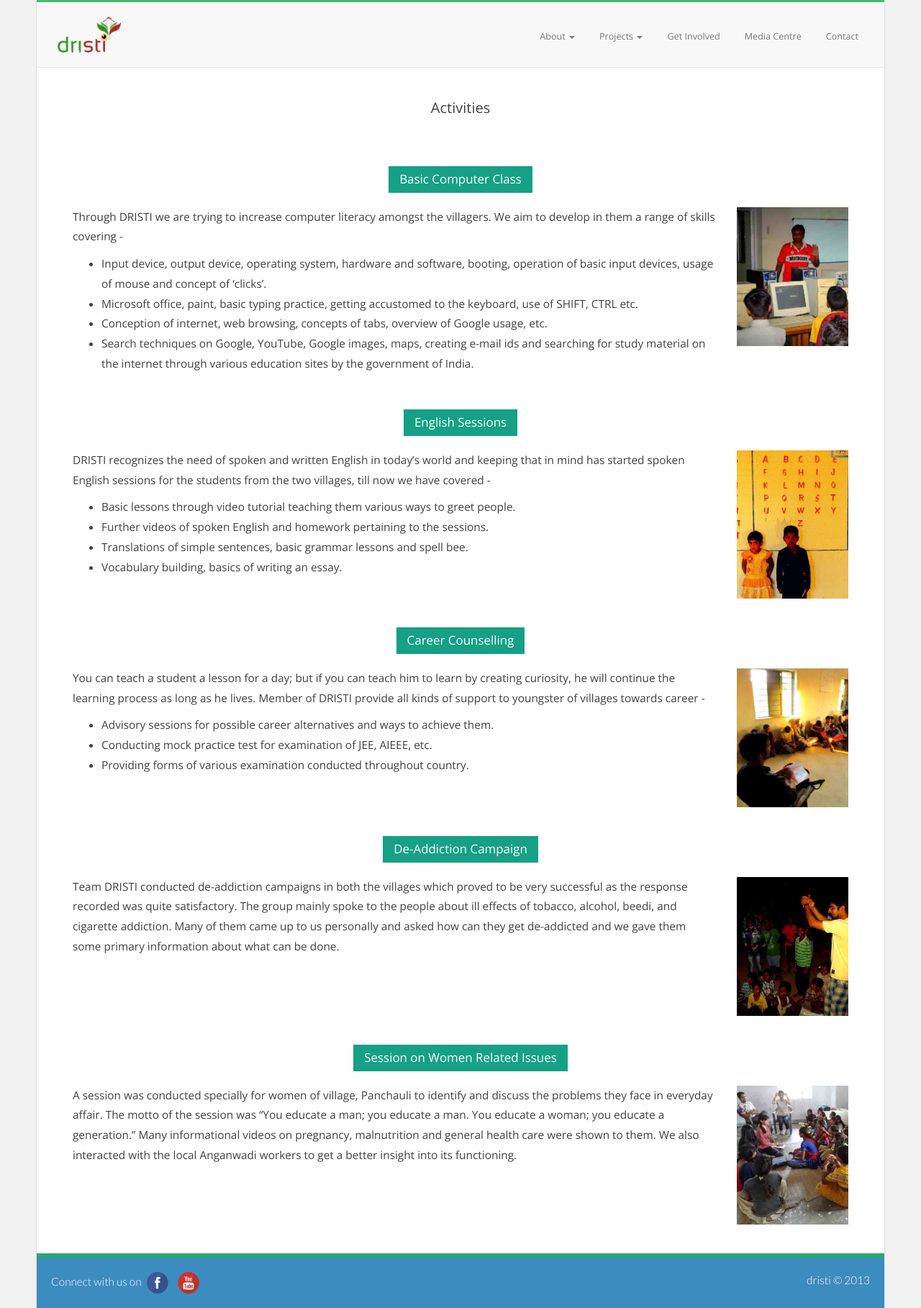
After one commit to vivekagr/dristi, a PHP site: page /activities.php in a window 1280 px wide. The commit adds this page. Shown: the whole page at 72% size. Run offline with PHP 8.4, Linux system fonts and the light colour scheme; some web fonts are replaced.

Commit message:
Add activities page.

```diff
--- /dev/null
+++ b/activities.php
@@ -0,0 +1,65 @@
+<?php include 'base.php' ?>
+
+<?php startblock('title') ?>Dristi - Activities<?php endblock() ?>
+
+<?php startblock('main') ?>
+<div class="hero-container project-container">
+    <div class="row">
+        <div class="col-md-12 full-width-block">
+            <h1 class="heading-text">Activities</h1>
+            <div class="row">
+                <div class="col-md-12"><h2 class="heading-text heading-block">Basic Computer Class</h2></div>
+                <div class="col-lg-10 col-md-9 col-sm-8">
+                    <p>Through DRISTI we are trying to increase computer literacy amongst the villagers. We aim to develop in them a range of skills covering -</p>
+                    <ul>
+                        <li>Input device, output device, operating system, hardware and software, booting, operation of basic input devices, usage of mouse and concept of ‘clicks’.</li>
+                        <li>Microsoft office, paint, basic typing practice, getting accustomed to the keyboard, use of SHIFT, CTRL etc.</li>
+                        <li>Conception of internet, web browsing, concepts of tabs, overview of Google usage, etc.</li>
+                        <li>Search techniques on Google, YouTube, Google images, maps, creating e-mail ids and searching for study material on the internet through various education sites by the government of India.</li>
+                    </ul>
+                </div>
+                <div class="col-lg-2 col-md-3 col-sm-4 hidden-xs"><img class="img-responsive" src="/img/activities/computer-class.jpg"></div>
+            </div>
+            <div class="row">
+                <div class="col-md-12"><h2 class="heading-text heading-block">English Sessions</h2></div>
+                <div class="col-lg-10 col-md-9 col-sm-8">
+                    <p>DRISTI recognizes the need of spoken and written English in today’s world and keeping that in mind has started spoken English sessions for the students from the two villages, till now we have covered -</p>
+                    <ul>
+                        <li>Basic lessons through video tutorial teaching them various ways to greet people.</li>
+                        <li>Further videos of spoken English and homework pertaining to the sessions.</li>
+                        <li>Translations of simple sentences, basic grammar lessons and spell bee.</li>
+                        <li>Vocabulary building, basics of writing an essay.</li>
+                    </ul>
+                </div>
+                <div class="col-lg-2 col-md-3 col-sm-4 hidden-xs"><img class="img-responsive" src="/img/activities/english-sessions.jpg"></div>
+            </div>
+            <div class="row">
+                <div class="col-md-12"><h2 class="heading-text heading-block">Career Counselling</h2></div>
+                <div class="col-lg-10 col-md-9 col-sm-8">
+                    <p>You can teach a student a lesson for a day; but if you can teach him to learn by creating curiosity, he will continue the learning process as long as he lives. Member of DRISTI provide all kinds of support to youngster of villages towards career -</p>
+                    <ul>
+                        <li>Advisory sessions for possible career alternatives and ways to achieve them.</li>
+                        <li>Conducting mock practice test for examination of JEE, AIEEE, etc.</li>
+                        <li>Providing forms of various examination conducted throughout country.</li>
+                    </ul>
+                </div>
+                <div class="col-lg-2 col-md-3 col-sm-4 hidden-xs"><img class="img-responsive" src="/img/activities/career-counselling.jpg"></div>
+            </div>
+            <div class="row">
+                <div class="col-md-12"><h2 class="heading-text heading-block">De-Addiction Campaign</h2></div>
+                <div class="col-lg-10 col-md-9 col-sm-8">
+                    <p>Team DRISTI conducted de-addiction campaigns in both the villages which proved to be very successful as the response recorded was quite satisfactory. The group mainly spoke to the people about ill effects of tobacco, alcohol, beedi, and cigarette addiction. Many of them came up to us personally and asked how can they get de-addicted and we gave them some primary information about what can be done.</p>
+                </div>
+                <div class="col-lg-2 col-md-3 col-sm-4 hidden-xs"><img class="img-responsive" src="/img/activities/de-addiction.jpg"></div>
+            </div>
+            <div class="row">
+                <div class="col-md-12"><h2 class="heading-text heading-block">Session on Women Related Issues</h2></div>
+                <div class="col-lg-10 col-md-9 col-sm-8">
+                    <p>A session was conducted specially for women of village, Panchauli to identify and discuss the problems they face in everyday affair. The motto of the session was “You educate a man; you educate a man. You educate a woman; you educate a generation.” Many informational videos on pregnancy, malnutrition and general health care were shown to them. We also interacted with the local Anganwadi workers to get a better insight into its functioning.</p>
+                </div>
+                <div class="col-lg-2 col-md-3 col-sm-4 hidden-xs"><img class="img-responsive" src="/img/activities/women-issues.jpg"></div>
+            </div>
+        </div>
+    </div>
+</div>
+<?php endblock() ?>
--- a/base.php
+++ b/base.php
@@ -41,7 +41,18 @@
                             <li><a href="<?= $links['challenges'] ?>">Challenges</a></li>
                         </ul>
                     </li>
-                    <li><a href="<?= $links['projects'] ?>">Projects</a></li>
+                    <li class="dropdown">
+                        <a id="siteNavProjects" role="button" data-toggle="dropdown" data-target="#" href="<?= $links['projects'] ?>">
+                            Projects <span class="caret"></span>
+                        </a>
+                        <ul class="dropdown-menu" role="menu" aria-labelledby="siteNavProjects">
+                            <li><a href="<?= $links['projects'] ?>">Our Projects</a></li>
+                            <li class="divider"></li>
+                            <li><a href="<?= $links['activities'] ?>">Activities</a></li>
+                            <li><a href="<?= $links['events'] ?>">Events</a></li>
+                            <li><a href="<?= $links['experiences'] ?>">Experiences</a></li>
+                        </ul>
+                    </li>
                     <li><a href="<?= $links['getInvolved'] ?>">Get Involved</a></li>
                     <li><a href="<?= $links['mediaCentre'] ?>">Media Centre</a></li>
                     <li><a href="<?= $links['contact'] ?>">Contact</a></li>
--- a/css/style.css
+++ b/css/style.css
@@ -84,14 +84,30 @@ footer {
   text-align: center; }
 
 .heading-text {
-  font-size: 1.4em;
   font-family: 'Open Sans';
   font-weight: 400;
   margin-top: 5px; }
 
+h1.heading-text {
+  font-size: 1.3em; }
+
+h2.heading-text {
+  font-size: 1.1em; }
+
 .heading-text-green {
   color: #16a085;
   font-weight: 600; }
+
+.heading-text-blue {
+  color: #3498db;
+  font-weight: 200;
+  text-transform: uppercase; }
+
+.heading-block {
+  display: inline-block;
+  color: white;
+  background: #16a085;
+  padding: 9px 15px; }
 
 .hero-container {
   text-align: center; }
@@ -280,21 +296,20 @@ footer {
       .about-team-member h3 {
         font-size: 0.9em; } }
 
-.objective-container {
+.objective-container, .project-container {
   padding: 40px 50px; }
-  .objective-container h1 {
+  .objective-container h1, .project-container h1 {
     margin-bottom: 30px; }
-  .objective-container p {
+  .objective-container h2, .project-container h2 {
+    margin-top: 40px; }
+  .objective-container p, .project-container p {
     text-align: left; }
-  .objective-container h2 {
-    color: #3498db;
-    margin-top: 40px;
-    font-size: 1.1em;
-    font-weight: 200;
-    text-transform: uppercase; }
-  .objective-container ul {
+  .objective-container ul, .project-container ul {
     text-align: left;
     font-weight: 300; }
+
+.project-container h2 {
+  margin-bottom: 20px; }
 
 @media (max-width: 992px) {
   .project-item img {
--- a/css/style.scss
+++ b/css/style.scss
@@ -104,15 +104,35 @@ footer {
 }
 
 .heading-text {
-  font-size: 1.4em;
   font-family: 'Open Sans';
   font-weight: 400;
   margin-top: 5px;
 }
 
+h1.heading-text {
+  font-size: 1.3em;
+}
+
+h2.heading-text {
+  font-size: 1.1em;
+}
+
 .heading-text-green {
   color: #16a085;
   font-weight: 600;
+}
+
+.heading-text-blue {
+  color: #3498db;
+  font-weight: 200;
+  text-transform: uppercase;
+}
+
+.heading-block {
+  display: inline-block;
+  color: white;
+  background: #16a085;
+  padding: 9px 15px;
 }
 
 .hero-container {
@@ -349,15 +369,11 @@ footer {
   h1 {
     margin-bottom: 30px;
   }
+  h2 {
+    margin-top: 40px;
+  }
   p {
     text-align: left;
-  }
-  h2 {
-    color: #3498db;
-    margin-top: 40px;
-    font-size: 1.1em;
-    font-weight: 200;
-    text-transform: uppercase;
   }
   ul {
     text-align: left;
@@ -367,6 +383,13 @@ footer {
 
 
 ///// Projects
+
+.project-container {
+  @extend .objective-container;
+  h2 {
+    margin-bottom: 20px;
+  }
+}
 
 .project-item {
   img {
--- a/projects.php
+++ b/projects.php
@@ -3,14 +3,14 @@
 <?php startblock('title') ?>Dristi - Projects<?php endblock() ?>
 
 <?php startblock('main') ?>
-<div class="hero-container objective-container">
+<div class="hero-container project-container">
     <div class="row">
         <div class="col-md-12 full-width-block">
             <h1 class="heading-text">Projects</h1>
             <p>Currently, DRISTI is functional in two villages viz. Masu and Panchauli, both of which are in close vicinity of our college. Two sessions per village are conducted every week where students interact with the villagers, identify their problems and try to solve them by looking for relevant solutions. Various socio-economic problems are addressed by showing informative videos related to the same. At the same time regular workshops are held in the college campus to further support the cause.</p>
         </div>
         <div class="col-md-12 project-item">
-            <h1 class="heading-text heading-text-green">Project Masu</h1>
+            <h2 class="heading-text heading-text-green">Project Masu</h2>
             <div class="row">
                 <div class="col-md-3 col-sm-6 col-xs-6"><img class="img-thumbnail img-responsive" src="/img/projects/masu-1.jpg"></div>
                 <div class="col-md-3 col-sm-6 col-xs-6"><img class="img-thumbnail img-responsive" src="/img/projects/masu-2.jpg"></div>
@@ -27,7 +27,7 @@
             </div>
         </div>
         <div class="col-md-12 project-item">
-            <h1 class="heading-text heading-text-green">Project Panchauli</h1>
+            <h2 class="heading-text heading-text-green">Project Panchauli</h2>
             <div class="row">
                 <div class="col-md-3 col-sm-6 col-xs-6"><img class="img-thumbnail img-responsive" src="/img/projects/panchauli-1.jpg"></div>
                 <div class="col-md-3 col-sm-6 col-xs-6"><img class="img-thumbnail img-responsive" src="/img/projects/panchauli-2.jpg"></div>
--- a/vars.php
+++ b/vars.php
@@ -3,10 +3,13 @@
 $links = [
     'home'          => '/index.php',
     'about'         => '/about.php',
-    'projects'      => '/projects.php',
     'objective'     => '/objective.php',
     'origin'        => '/origin.php',
     'challenges'    => '/challenges.php',
+    'projects'      => '/projects.php',
+    'activities'    => '/activities.php',
+    'events'        => '/events.php',
+    'experiences'   => '/experiences.php',
     'getInvolved'   => '#',
     'mediaCentre'   => '#',
     'contact'       => '#',
```
Also changed, not shown: objective.php (+5 -5 lines), img/activities/career-counselling.jpg (added), img/activities/computer-class.jpg (added), img/activities/de-addiction.jpg (added), img/activities/english-sessions.jpg (added), img/activities/women-issues.jpg (added).
